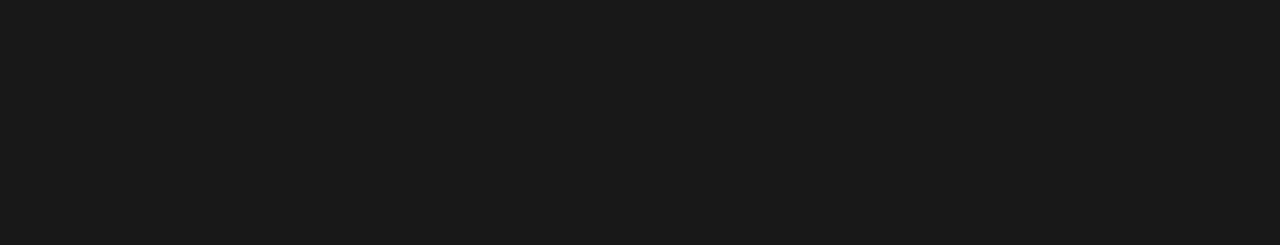
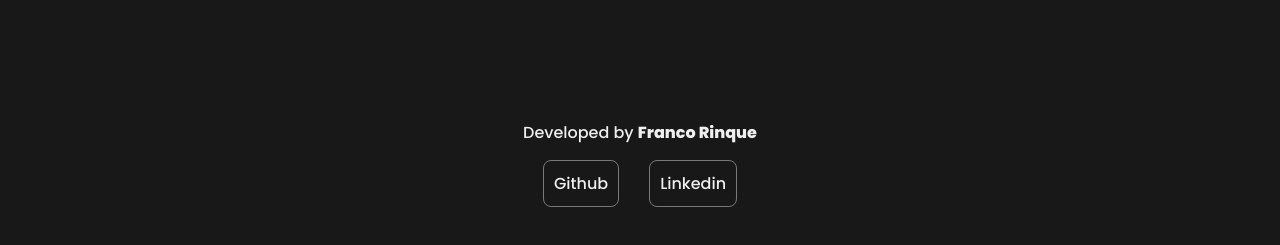
Before and after one commit to francorinque/RMovies, a React (Vite) app: page / in a window 1280 px wide. Shown: the part 2530-2775 px from the top of the page. Before the commit the page ends 2600 px from the top, so only its background shows below. Built offline with nearby package versions, Linux system fonts and the light colour scheme; no server answers.

Commit message:
feat: add footer

```diff
--- a/src/App.jsx
+++ b/src/App.jsx
@@ -1,11 +1,12 @@
-import { GlobalStyles } from './styles/GlobalStyles'
+import { GlobalStyles } from "./styles/GlobalStyles"
 
-import { BrowserRouter } from 'react-router-dom'
-import Routes from './routes/Routes'
-import { useEffect } from 'react'
-import { useHomeStore } from './store/home'
+import { BrowserRouter } from "react-router-dom"
+import Routes from "./routes/Routes"
+import { useEffect } from "react"
+import { useHomeStore } from "./store/home"
 //components
-import { Layout, Navbar } from './components'
+import { Layout, Navbar } from "./components"
+import Footer from "./components/Footer/Footer"
 
 function App() {
   const { setGenres, setImagesUrl } = useHomeStore((state) => state)
@@ -25,6 +26,7 @@
         <Navbar />
         <Layout>
           <Routes />
+          <Footer />
         </Layout>
       </BrowserRouter>
     </>
--- /dev/null
+++ b/src/components/Footer/Footer.jsx
@@ -0,0 +1,17 @@
+import { FooterSocialStyled, FooterStyled } from "./Footer.styled"
+
+const Footer = () => {
+  return (
+    <FooterStyled>
+      <p>
+        Developed by <strong>Franco Rinque</strong>{" "}
+      </p>
+
+      <FooterSocialStyled>
+        <a href="https://github.com/francorinque">Github</a>
+        <a href="https://www.linkedin.com/in/francorinque">Linkedin</a>
+      </FooterSocialStyled>
+    </FooterStyled>
+  )
+}
+export default Footer
--- /dev/null
+++ b/src/components/Footer/Footer.styled.js
@@ -0,0 +1,28 @@
+import { styled } from "styled-components"
+
+export const FooterStyled = styled.footer`
+  width: 100%;
+  padding: 50px 0;
+  display: flex;
+  flex-direction: column;
+  gap: 15px;
+  align-items: center;
+`
+
+export const FooterSocialStyled = styled.div`
+  display: flex;
+  gap: 30px;
+  align-items: center;
+
+  a {
+    border: 1px solid var(--color-text-light);
+    padding: 10px;
+    border-radius: var(--radius);
+    transition: all ease-in 200ms;
+
+    &:hover {
+      border: 1px solid var(--color-text);
+      transition: all ease-in 200ms;
+    }
+  }
+`
--- a/src/pages/Home/Home.jsx
+++ b/src/pages/Home/Home.jsx
@@ -1,11 +1,11 @@
-import { Container, HomeStyled } from './Home.styled'
+import { Container, HomeStyled } from "./Home.styled"
 
 import {
   Banner,
   SlidePopular,
+  SlideTopRated,
   SlideTrending,
-  SlideTopRated,
-} from '../../components'
+} from "../../components"
 
 const Home = () => {
   return (
```
Also changed, not shown: 1 other file (tests, documents, lock files or other folders).
